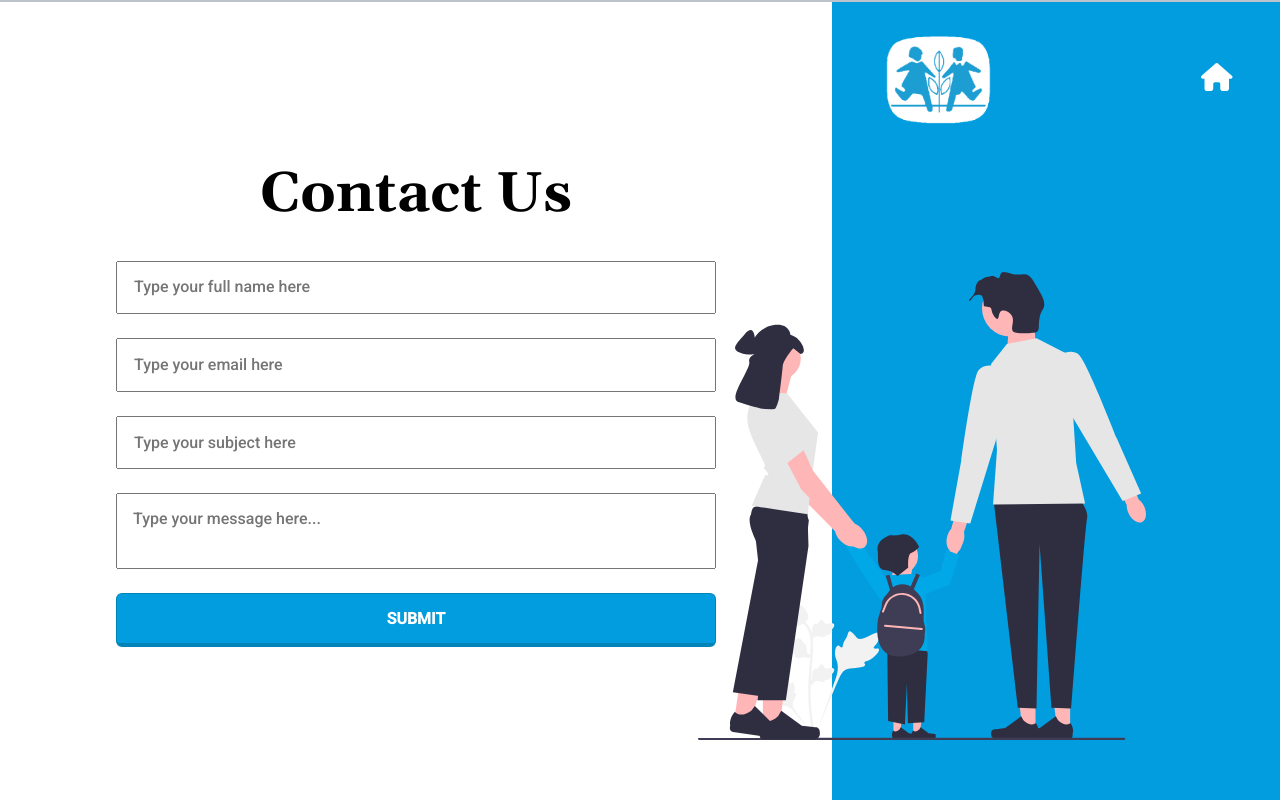
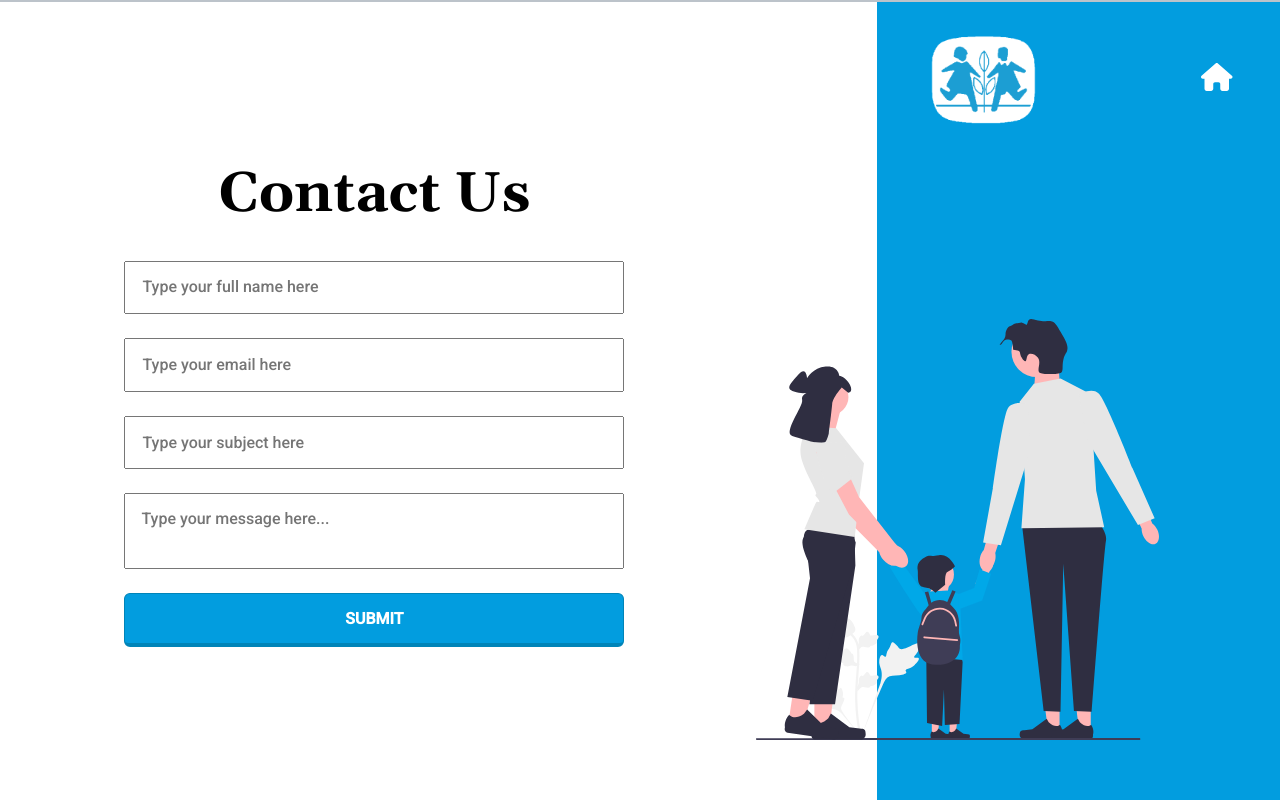
Before and after one commit to Beany-Bready-Org/sos-tamale-website, a React (Vite) app: page /sos-tamale-website/contact in a window 1280 px wide. Built offline with nearby package versions, Linux system fonts and the light colour scheme; a web font is replaced by a local one.

Commit message:
changes to contact

```diff
--- a/src/stylesheets/Contact.scss
+++ b/src/stylesheets/Contact.scss
@@ -24,17 +24,18 @@
     position: relative;
     z-index: 1;
     min-height: 100vh;
+    background-color: $accent-color;
 
-    &::after {
-      background-color: $accent-color;
-      width: 100%;
-      margin-left: auto;
-      height: 100%;
-      content: "";
-      position: absolute;
-      z-index: -1;
-      inset: 0;
-    }
+    // &::after {
+    //   background-color: $accent-color;
+    //   width: 100%;
+    //   margin-left: auto;
+    //   height: 100%;
+    //   content: "";
+    //   position: absolute;
+    //   z-index: -1;
+    //   inset: 0;
+    // }
 
     &__nav {
       @include flex(row, space-between, center, unset);
@@ -75,10 +76,6 @@
       height: 15vh;
       min-height: unset;
 
-      &::after {
-        display: none;
-      }
-
       & > img {
         display: none;
       }
--- a/src/stylesheets/ContactForm.scss
+++ b/src/stylesheets/ContactForm.scss
@@ -6,6 +6,8 @@
 
   width: clamp(300px, 100vw, 800px);
   flex-basis: 65%;
+  padding-block: 3em;
+  margin-right: 8em;
 
   @media screen and (max-width: 800px) {
     height: 100%;
--- a/src/stylesheets/ContactInput.scss
+++ b/src/stylesheets/ContactInput.scss
@@ -2,7 +2,7 @@
 
 .contact__form__input {
   padding: 0.8em 1em;
-  width: clamp(300px, 85%, 600px);
+  width: clamp(300px, 85%, 500px);
   font-size: $text-cta;
   resize: none;
 
```
